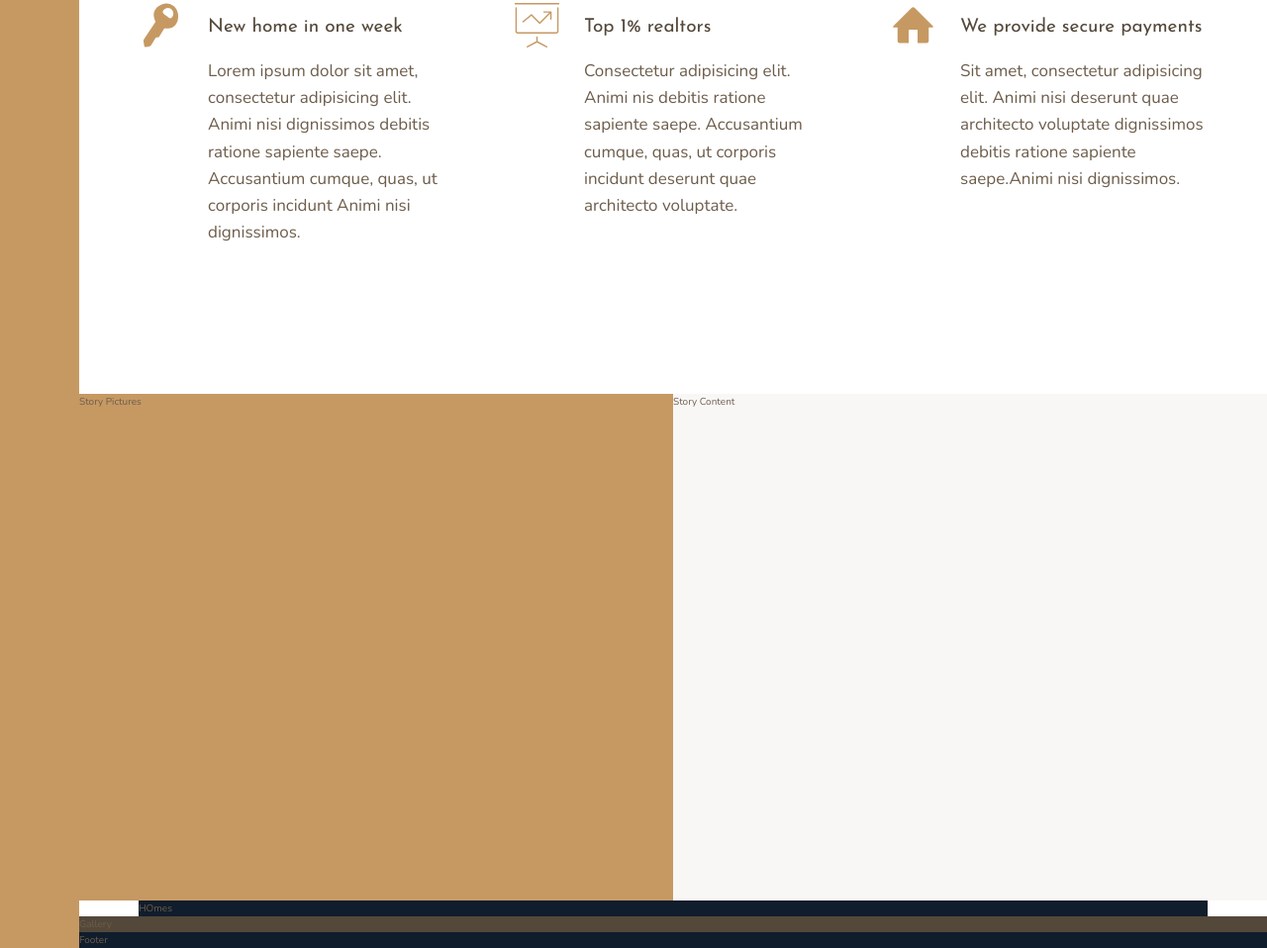
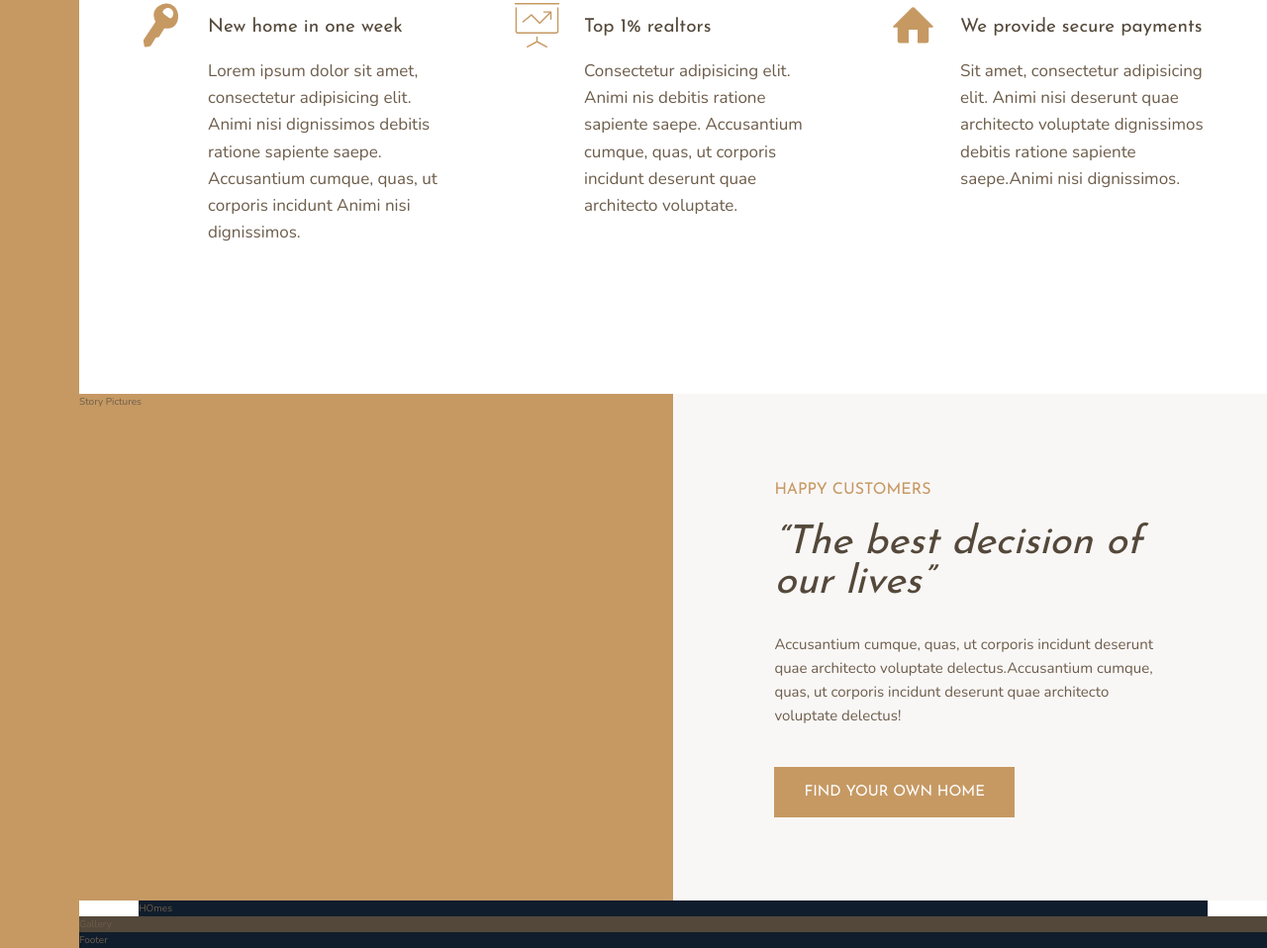
Before and after one commit to despau/advanced-css, a website: page css-grid/index.html in a window 1280 px wide. Shown: the part 1073-2031 px from the top of the page at 99% size. Drawn offline with nearby package versions, Linux system fonts and the light colour scheme.

Commit message:
styled the story content section

```diff
--- a/css-grid/index.html
+++ b/css-grid/index.html
@@ -65,7 +65,14 @@
                 </div>
         </section>
         <div class="story__pictures">Story Pictures</div>
-        <div class="story__content"> Story Content </div>
+        <div class="story__content">
+            <h3 class="heading-3 mb-sm ">Happy Customers</h3>
+            <h2 class="heading-2 heading-2--dark mb-md ">&ldquo;The best decision of our lives&rdquo;</h2>
+            <p class="story__text">
+                Accusantium cumque, quas, ut corporis incidunt deserunt quae architecto voluptate delectus.Accusantium cumque, quas, ut corporis incidunt deserunt quae architecto voluptate delectus!
+            </p>
+            <button class="btn">Find your own home</button>
+        </div>
         <section class="homes"> HOmes </section>
         <section class="gallery">Gallery</section>
         <footer class="footer">Footer</footer>
--- a/css-grid/sass/_story.scss
+++ b/css-grid/sass/_story.scss
@@ -6,8 +6,22 @@
     }
 
     &__content {
+
+        //make it a flex container to center the content
+        display: flex;
+        flex-direction: column;
+        justify-content: center;
+        align-items: flex-start;
+
         background-color: $color-grey-light-1;
         grid-column: col-start 5 / full-end;
+
+        padding: 6rem 8vw;
+    }
+
+    &__text {
+        font-size: 1.5rem;
+        margin-bottom: 4rem;
     }
 
 }
--- a/css-grid/sass/_typography.scss
+++ b/css-grid/sass/_typography.scss
@@ -8,9 +8,20 @@
 }
 .heading-2 {
     @extend %heading;
+
+    font-size: 4rem;
+    font-style: italic;
+    line-height: 1;
+
+    &--light { color: $color-grey-light-1; }
+    &--dark { color: $color-grey-dark-1; }
 }
 .heading-3 {
     @extend %heading;
+
+    font-size: 1.6rem;
+    color: $color-primary;
+    text-transform: uppercase;
 }
 .heading-4 {
     @extend %heading;
@@ -20,3 +31,26 @@
     &--light { color: $color-grey-light-1; }
     &--dark { color: $color-grey-dark-1; }
 }
+
+.btn {
+    background-color: $color-primary;
+    color: #fff;
+    border: none;
+    border-radius: 0;
+    font-family: $font-display;
+    font-size: 1.5rem;
+    text-transform: uppercase;
+    padding: 1.8rem 3rem;
+    cursor: pointer;
+    transition: all .2s;
+
+    &:hover {
+        background-color: $color-primary-dark;
+    }
+}
+
+
+.mb-sm { margin-bottom: 2rem; }
+.mb-md { margin-bottom: 3rem; }
+.mb-lg { margin-bottom: 4rem; }
+.mb-hg { margin-bottom: 8rem; }
```
Also changed, not shown: css-grid/css/style.css, 1 other file.
